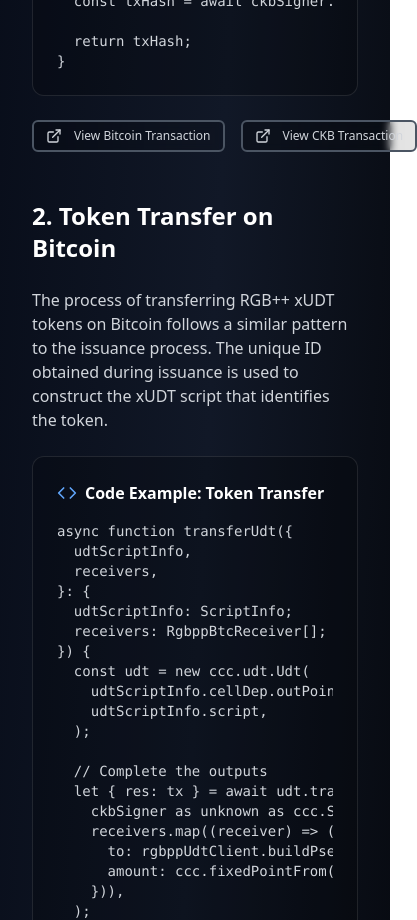
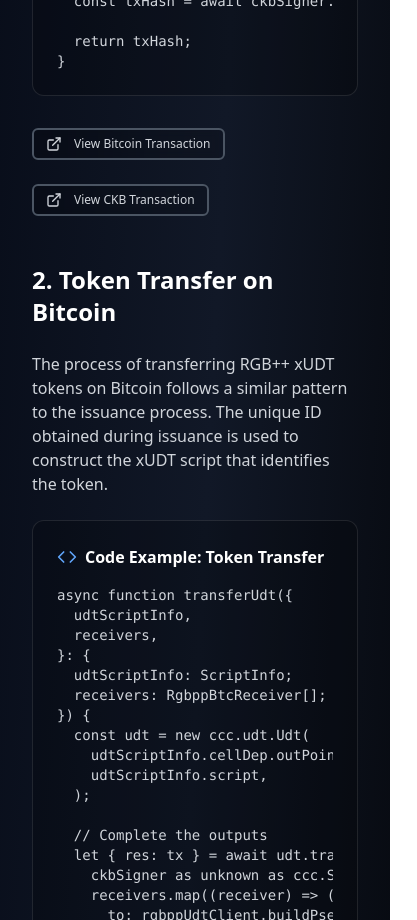
Before and after one commit to RGBPlusPlus/rgbpp-website, a Next.js app: page /quickstart in a window 390 px wide. Shown: the part 3080-4000 px from the top of the page, 417 px wide, since content can reach past the window. Built offline with nearby package versions, Linux system fonts and the light colour scheme.

Commit message:
fix:button shown in mobile

```diff
--- a/app/quickstart/page.tsx
+++ b/app/quickstart/page.tsx
@@ -198,13 +198,13 @@ export default function QuickStartPage() {
                 </pre>
               </div>
 
-              <div className="flex items-center space-x-4">
-                <Button size="sm" variant="outline" className="border-gray-600 text-gray-300">
-                  <ExternalLink className="h-4 w-4 mr-1" />
+              <div className="flex items-center flex-wrap gap-4 justify-start">
+                <Button size="sm" variant="outline" className="border-gray-600 text-gray-300 mt-2">
+                  <ExternalLink className="h-4 w-4 mr-1 " />
                   View Bitcoin Transaction
                 </Button>
-                <Button size="sm" variant="outline" className="border-gray-600 text-gray-300">
-                  <ExternalLink className="h-4 w-4 mr-1" />
+                <Button size="sm" variant="outline" className="border-gray-600 text-gray-300 mt-2">
+                  <ExternalLink className="h-4 w-4 mr-1 " />
                   View CKB Transaction
                 </Button>
               </div>
```
